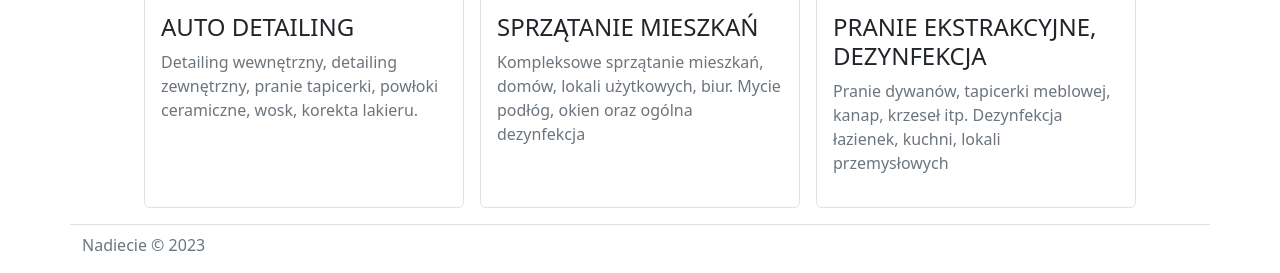
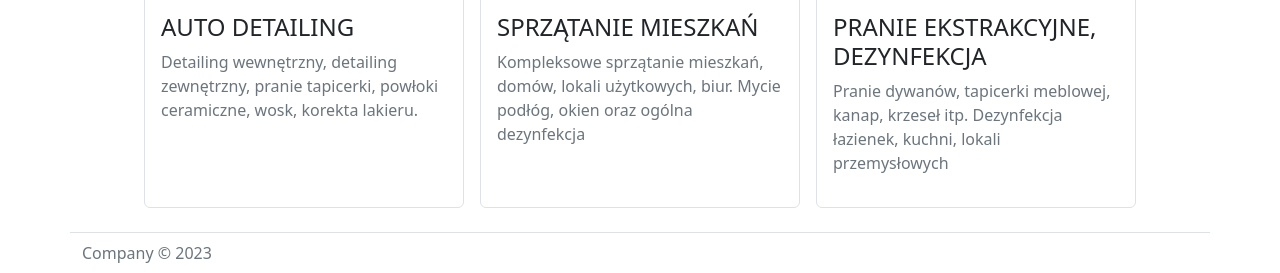
Before and after one commit to piotrszubert/vite-bootstrap-app, a website built with Vite: page src/index.html in a window 1280 px wide. Shown: the part 1377-1650 px from the top of the page. Built offline with nearby package versions, Linux system fonts and the light colour scheme.

Commit message:
removed name

```diff
--- a/src/index.html
+++ b/src/index.html
@@ -145,9 +145,9 @@
     <!-- OFFER CARDS END-->
 
     <!-- FOOTER -->
-    <footer class="border-top container py-2">
+    <footer class="border-top container py-2 mt-2">
       <span class="text-muted">
-        Nadiecie &copy; 2023
+        Company &copy; 2023
       </span>
     </footer>
     <!-- FOOTER END-->
```
